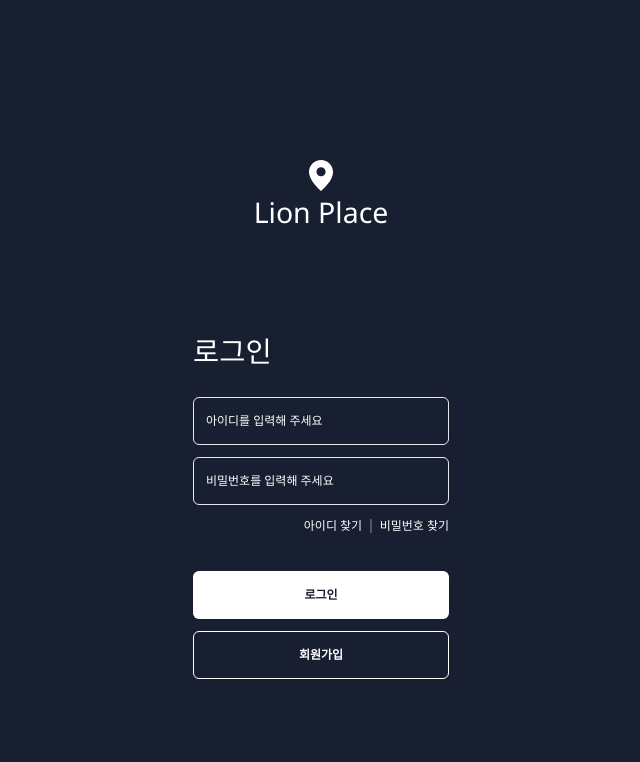
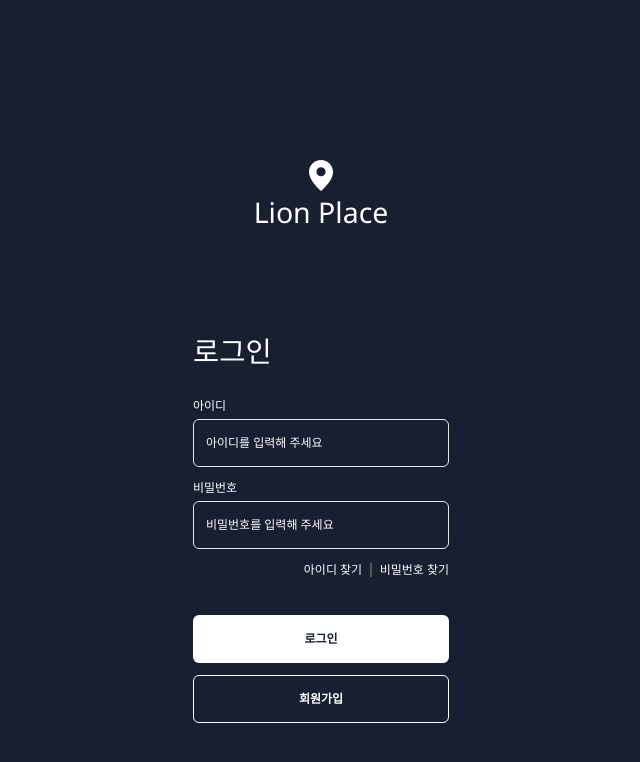
Before and after one commit to SWLee2973/lionplace, a Next.js app: page /login in a window 1280 px wide. Shown: the top 762 px of the page, without its empty margins (319-959 px from the left). Built offline with nearby package versions, Linux system fonts and the light colour scheme.

Commit message:
[Feat] 04/13 SWLee2973 FormInput 컴포넌트 label 적용 #3 - FormInput 컴포넌트 label 추가

```diff
--- a/src/app/(auth)/login/page.tsx
+++ b/src/app/(auth)/login/page.tsx
@@ -1,6 +1,5 @@
-import React from 'react';
 import Logo from '@/components/level1/Logo';
-import LoginForm from '@/components/level2/auth/LoginForm';
+import LoginForm from '@/components/level4/auth/LoginForm';
 
 export default function Login() {
   return (
--- a/src/app/(auth)/register/page.tsx
+++ b/src/app/(auth)/register/page.tsx
@@ -1,7 +1,14 @@
-import React from 'react';
+import Logo from '@/components/level1/Logo';
 
 function Register() {
-  return <div>Register</div>;
+  return (
+    <section className="flex h-screen w-full items-center bg-primary">
+      <h1 className="sr-only">회원가입 화면</h1>
+      <div className="flex h-3/5 w-full flex-col items-center gap-24">
+        <Logo option="small" />
+      </div>
+    </section>
+  );
 }
 
 export default Register;
--- a/src/components/level1/Logo.tsx
+++ b/src/components/level1/Logo.tsx
@@ -10,7 +10,8 @@ export default function Logo({ option }: { option: 'large' | 'small' }) {
         <Image src="/logo-icon.svg" alt="" width={24} height={31} />
       )}
       <figcaption
-        className={`${option === 'large' ? 'text-heading-2xl' : 'text-heading-xl'} text-white`}
+        className={`${option === 'large' ? 'text-heading-2xl' : 'text-heading-xl'} select-none text-white`}
+        lang="en"
       >
         Lion Place
       </figcaption>
--- a/src/components/level1/auth/LinkButton.tsx
+++ b/src/components/level1/auth/LinkButton.tsx
@@ -17,7 +17,7 @@ export default function LinkButton({
 }) {
   return (
     <Link
-      className={`${buttonTheme[theme]} flex h-12 w-64 items-center justify-center rounded-md text-label-small font-bold`}
+      className={`${buttonTheme[theme]} flex h-12 w-64 select-none items-center justify-center rounded-md text-label-small font-bold`}
       href={to}
     >
       {children}
--- a/src/components/level1/common/FormInput.tsx
+++ b/src/components/level1/common/FormInput.tsx
@@ -2,17 +2,25 @@ import React from 'react';
 
 interface InputProps {
   inputType: string;
+  id: string;
+  label: string;
   [key: string]: unknown;
 }
 
 function FormInput(props: InputProps) {
-  const { inputType, ...rest } = props;
+  const { inputType, id, label, ...rest } = props;
   return (
-    <input
-      className="h-12 w-64 rounded-md border-[1px] bg-transparent px-3 text-label-small text-white placeholder:text-white"
-      type={inputType}
-      {...rest}
-    />
+    <div className="flex flex-col gap-1">
+      <label className="text-label-small text-white" htmlFor={id}>
+        {label}
+      </label>
+      <input
+        className="h-12 w-64 rounded-md border-[1px] bg-transparent px-3 text-label-small text-white outline-none placeholder:text-white"
+        type={inputType}
+        id={id}
+        {...rest}
+      />
+    </div>
   );
 }
 
--- a/src/components/level2/auth/LoginForm.tsx
+++ b/src/components/level4/auth/LoginForm.tsx
@@ -1,3 +1,5 @@
+'use client';
+
 import LinkButton from '@/components/level1/auth/LinkButton';
 import LoginButton from '@/components/level1/auth/LoginButton';
 import FormInput from '@/components/level1/common/FormInput';
@@ -9,10 +11,20 @@ function LoginForm() {
     <form className="flex flex-col items-start gap-6">
       <h2 className="text-heading-xl text-white">로그인</h2>
       <div className="flex flex-col gap-3">
-        <FormInput inputType="text" placeholder="아이디를 입력해 주세요" />
         <FormInput
+          id="id"
+          name="id"
+          label="아이디"
+          inputType="text"
+          placeholder="아이디를 입력해 주세요"
+        />
+        <FormInput
+          id="password"
+          name="password"
+          label="비밀번호"
           inputType="password"
           placeholder="비밀번호를 입력해 주세요"
+          autoComplete="off"
         />
         <div className="flex items-center justify-end gap-2 text-label-small text-white">
           <Link href="">아이디 찾기</Link>
```
